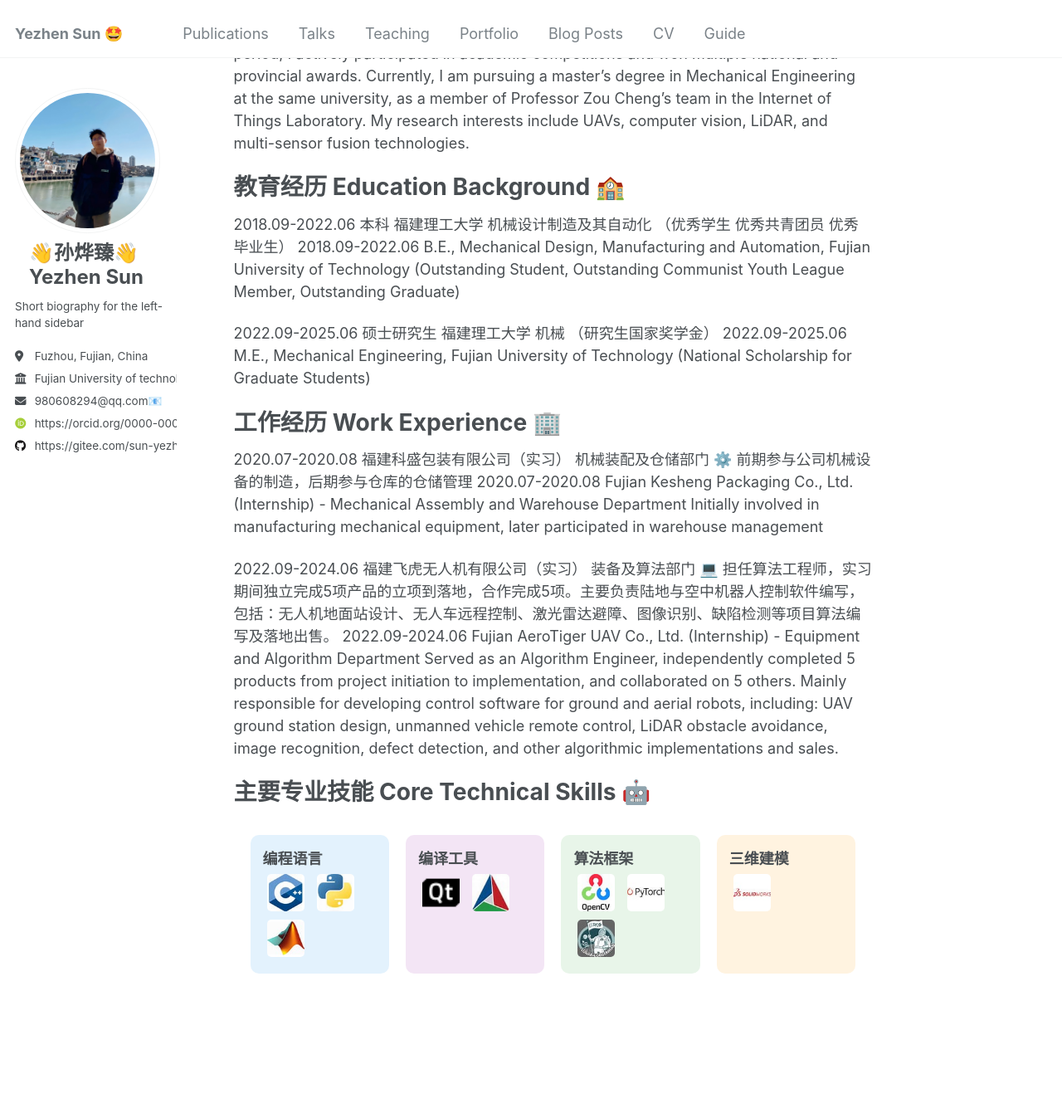
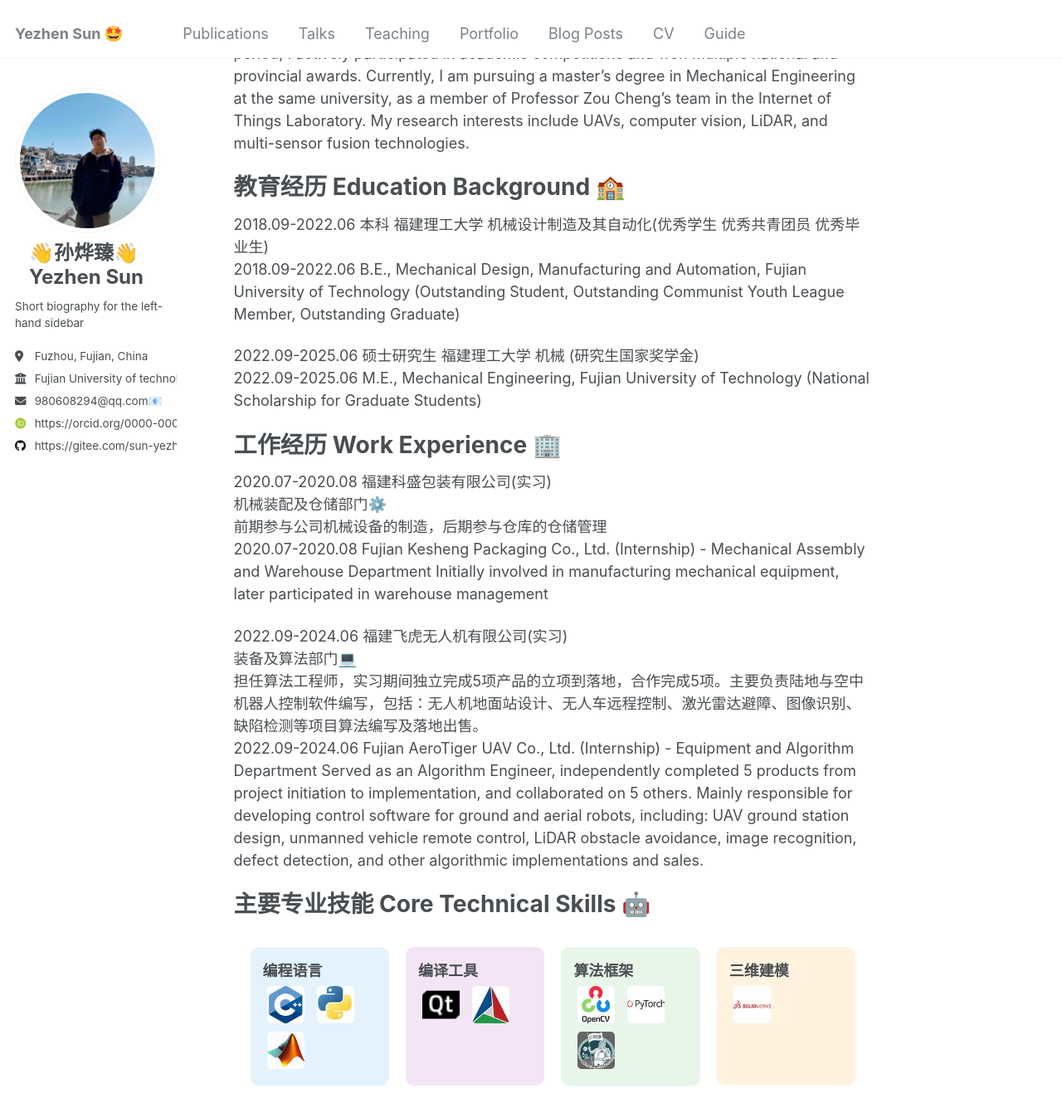
Before and after one commit to yuyuasd/yuyuasd.github.io, a Jekyll site: the page built from _pages/about.md, in a window 1280 px wide and 1400 px high, scrolled down 391 px. Shown: the top 1347 px of the window at 83% size. Built offline with Jekyll 4.4.1, drawn with Linux system fonts in a browser that asks for light colours; some web fonts are replaced.

Commit message:
update: 完善关于我页面的教育经历和工作经历部分，增加换行格式

```diff
--- a/_pages/about.md
+++ b/_pages/about.md
@@ -12,21 +12,23 @@ Yezhen Sun, male, originally from Quanzhou, Fujian, China. I completed my underg
 
 教育经历 Education Background 🏫
 ======
-2018.09-2022.06 本科 福建理工大学 机械设计制造及其自动化 （优秀学生 优秀共青团员 优秀毕业生）
+2018.09-2022.06 本科 福建理工大学 机械设计制造及其自动化(优秀学生 优秀共青团员 优秀毕业生)<br>
 2018.09-2022.06 B.E., Mechanical Design, Manufacturing and Automation, Fujian University of Technology (Outstanding Student, Outstanding Communist Youth League Member, Outstanding Graduate)
 
-2022.09-2025.06 硕士研究生 福建理工大学 机械 （研究生国家奖学金）
+2022.09-2025.06 硕士研究生 福建理工大学 机械 (研究生国家奖学金)<br>
 2022.09-2025.06 M.E., Mechanical Engineering, Fujian University of Technology (National Scholarship for Graduate Students)
 
 工作经历 Work Experience 🏢
 ======
-2020.07-2020.08 福建科盛包装有限公司（实习） 机械装配及仓储部门 ⚙️
-前期参与公司机械设备的制造，后期参与仓库的仓储管理
+2020.07-2020.08 福建科盛包装有限公司(实习) <br>
+机械装配及仓储部门⚙️<br>
+前期参与公司机械设备的制造，后期参与仓库的仓储管理<br>
 2020.07-2020.08 Fujian Kesheng Packaging Co., Ltd. (Internship) - Mechanical Assembly and Warehouse Department
 Initially involved in manufacturing mechanical equipment, later participated in warehouse management
 
-2022.09-2024.06 福建飞虎无人机有限公司（实习） 装备及算法部门 💻
-担任算法工程师，实习期间独立完成5项产品的立项到落地，合作完成5项。主要负责陆地与空中机器人控制软件编写，包括：无人机地面站设计、无人车远程控制、激光雷达避障、图像识别、缺陷检测等项目算法编写及落地出售。
+2022.09-2024.06 福建飞虎无人机有限公司(实习) <br>
+装备及算法部门💻<br>
+担任算法工程师，实习期间独立完成5项产品的立项到落地，合作完成5项。主要负责陆地与空中机器人控制软件编写，包括：无人机地面站设计、无人车远程控制、激光雷达避障、图像识别、缺陷检测等项目算法编写及落地出售。<br>
 2022.09-2024.06 Fujian AeroTiger UAV Co., Ltd. (Internship) - Equipment and Algorithm Department
 Served as an Algorithm Engineer, independently completed 5 products from project initiation to implementation, and collaborated on 5 others. Mainly responsible for developing control software for ground and aerial robots, including: UAV ground station design, unmanned vehicle remote control, LiDAR obstacle avoidance, image recognition, defect detection, and other algorithmic implementations and sales.
 
```
